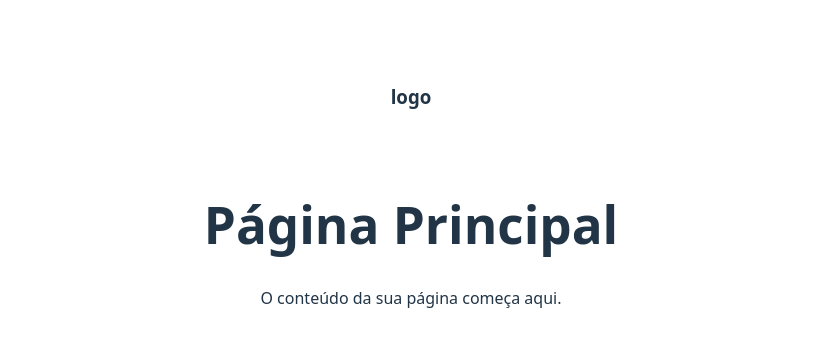
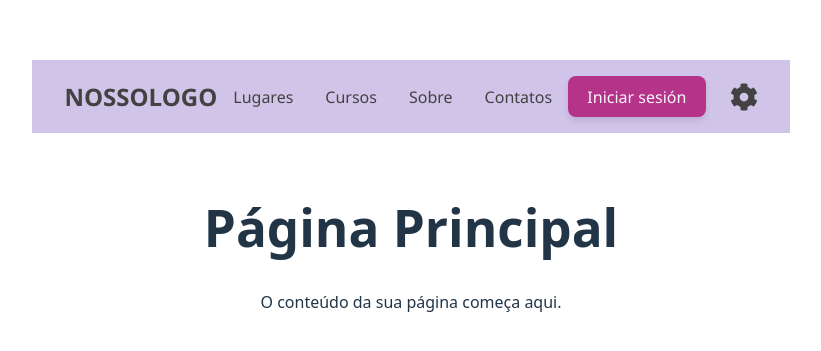
Before and after one commit to ailtonlucasdev/Impulsa-tu-voz, a React (Vite) app: page / in a window 1280 px wide. Shown: the part 189-540 px from the top of the page, without its empty margins (229-1050 px from the left). Built offline with nearby package versions, Linux system fonts and the light colour scheme.

Commit message:
refazendo a navbar no projeto

```diff
--- a/src/components/navbar/navbar.jsx
+++ b/src/components/navbar/navbar.jsx
@@ -1,19 +1,34 @@
-import React from "react";
-import "./navbar.css"
+import React from 'react';
+import './navbar.css'; // Importa nosso arquivo de estilos
+import { FaCog } from 'react-icons/fa'; // Importa o ícone de engrenagem
 
-function Navbar(){
+function Navbar() {
+  return (
+    <header className="navbar-container">
 
-    return(
-        <header>
-            <h3>
-                logo
-            </h3>
+      {/* Logo à Esquerda */}
+      <div className="navbar-logo">
+        <a href="/">NOSSOLOGO</a>
+      </div>
 
+      {/* Links de navegação no Centro */}
+      <nav className="navbar-links">
+        <a href="/lugares">Lugares</a>
+        <a href="/cursos">Cursos</a>
+        <a href="/sobre">Sobre</a>
+        <a href="/contatos">Contatos</a>
+      </nav>
 
+      {/* CTA e preferências à Direita */}
+      <div className="navbar-actions">
+        <button className="login-button">Iniciar sesión</button>
+        <a href="/configuracoes" className="settings-icon">
+          <FaCog size={28} /> {/* Usando o componente do ícone */}
+        </a>
+      </div>
 
-        </header>
-
-    );
+    </header>
+  );
 }
 
 export default Navbar;
```
